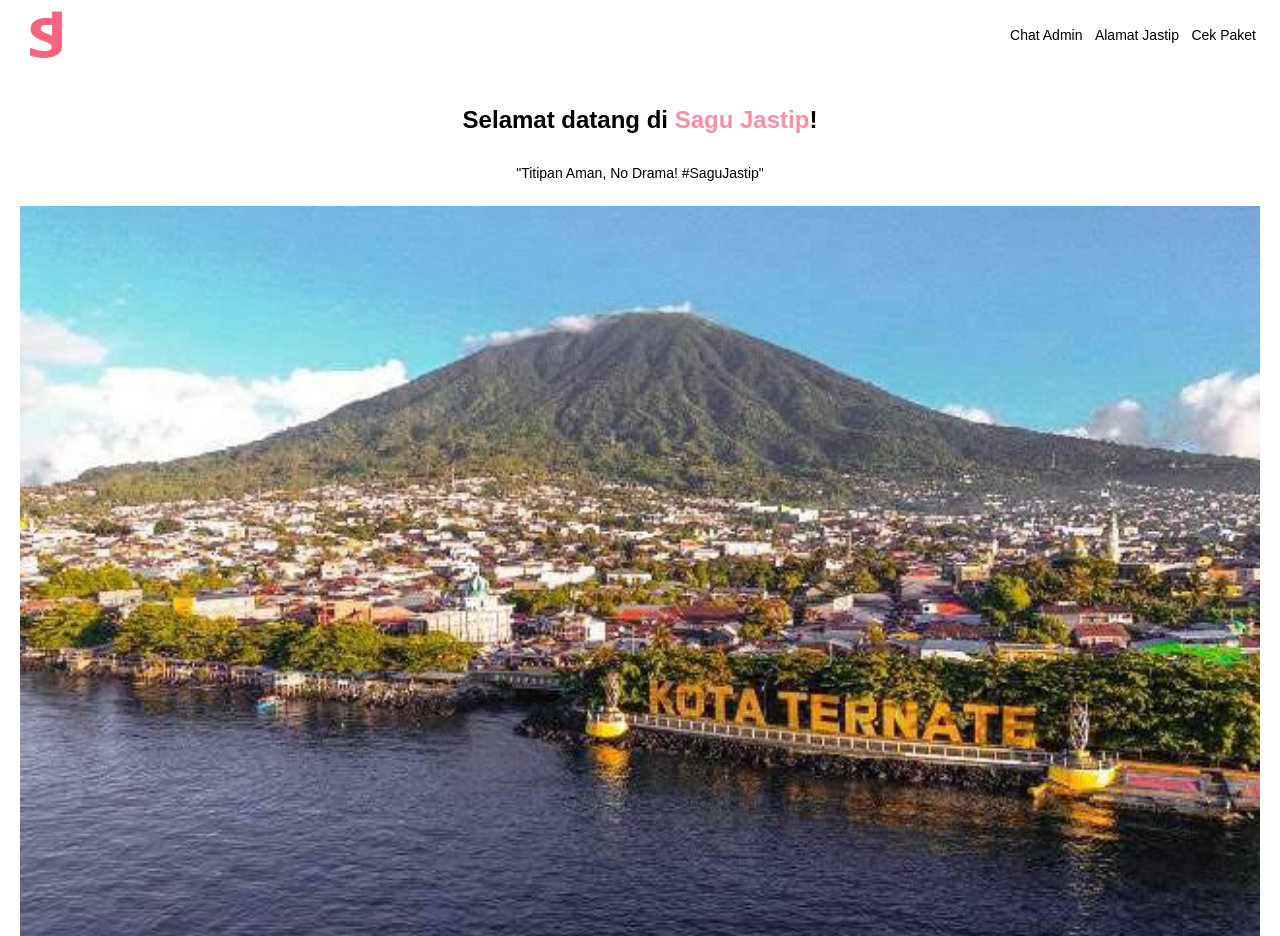
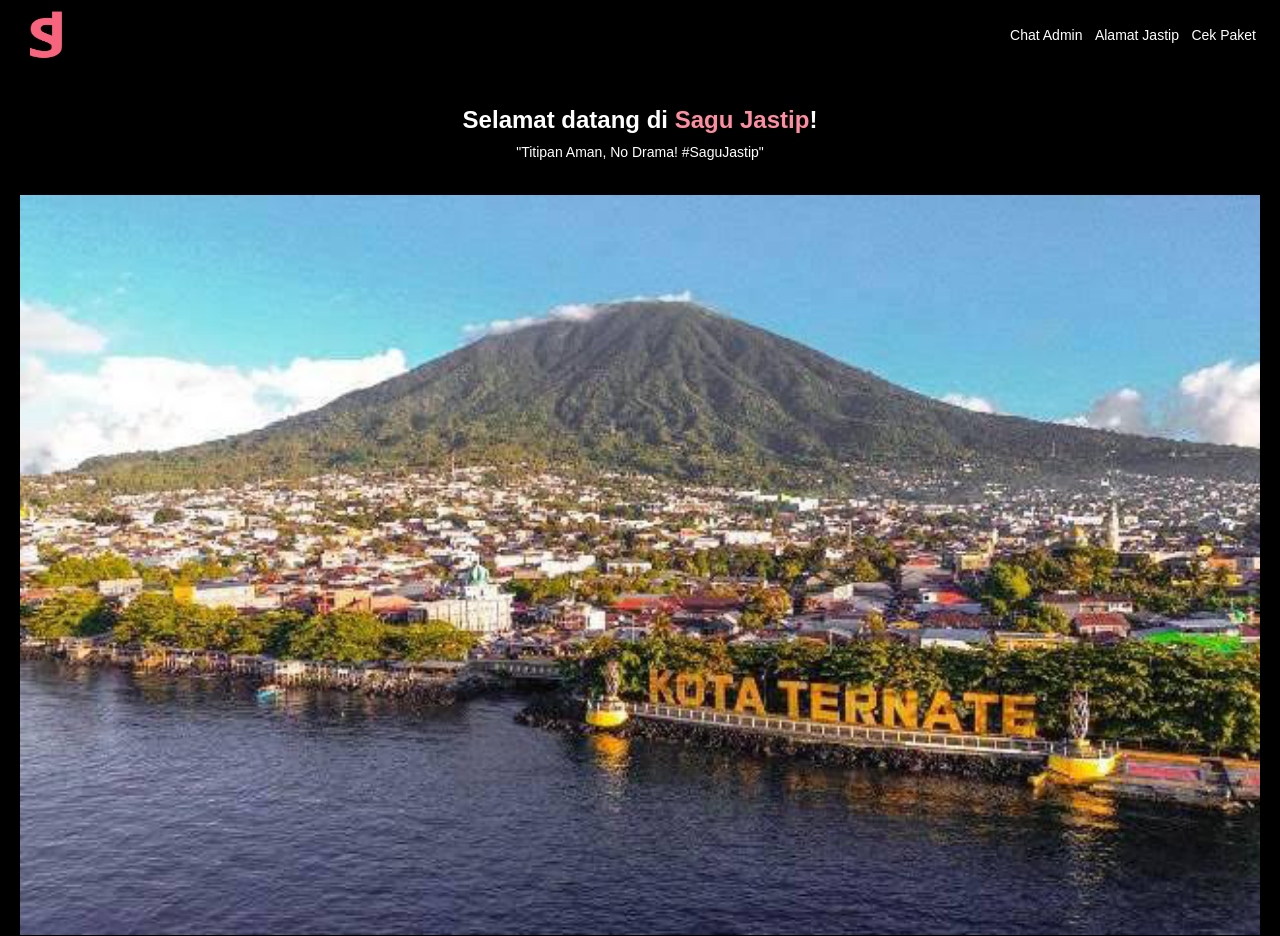
Before and after one commit to GohuJastip/abc, a plain HTML site: page index.html in a window 1280 px wide. Shown: the top 936 px of the page. Drawn offline with Linux system fonts and the light colour scheme.

Commit message:
Update index.html

```diff
--- a/index.html
+++ b/index.html
@@ -9,7 +9,8 @@
             font-family: Arial, sans-serif;
             margin: 0;
             padding: 0;
-            background-color: #ffffff;
+            background-color: #000; /* Mengubah latar belakang halaman menjadi hitam */
+            color: #fff; /* Mengubah warna teks menjadi putih agar kontras dengan latar belakang hitam */
         }
         /* Navbar */
         .navbar {
@@ -17,9 +18,10 @@
             justify-content: space-between; /* Membuat elemen tersebar di kiri dan kanan */
             align-items: center; /* Vertikal center untuk logo dan teks */
             padding: 10px 20px;
+            background-color: #000; /* Mengatur latar belakang navbar menjadi hitam */
         }
         .navbar a {
-            color: #000; /* Mengubah warna teks navbar menjadi hitam */
+            color: #fff; /* Mengubah warna teks navbar menjadi putih */
             margin: 0 4px;
             text-decoration: none;
             font-size: 14px; /* Ukuran font lebih kecil */
@@ -39,16 +41,18 @@
         }
         .content h1 {
             font-size: 24px; /* Ukuran font lebih kecil untuk h1 */
-            color: #000;
+            color: #fff; /* Mengubah warna teks h1 menjadi putih */
+            margin-bottom: 5px; /* Mengurangi jarak bawah pada h1 */
         }
         .content h1 span {
-            color: #ff8da1;
+            color: #ff8da1; /* Mengubah warna sebagian teks h1 menjadi warna cerah */
         }
         .tagline {
-            color: #000; /* Mengubah warna teks tagline menjadi hitam */
+            color: #fff; /* Mengubah warna teks tagline menjadi putih */
             padding: 5px 10px;
             display: inline-block;
-            margin-top: 10px;
+            margin-top: 0; /* Mengurangi margin atas pada tagline */
+            margin-bottom: 10px; /* Menambahkan sedikit jarak bawah untuk pemisahan */
             font-size: 14px; /* Ukuran font lebih kecil untuk tagline */
         }
         .image-container {
```
